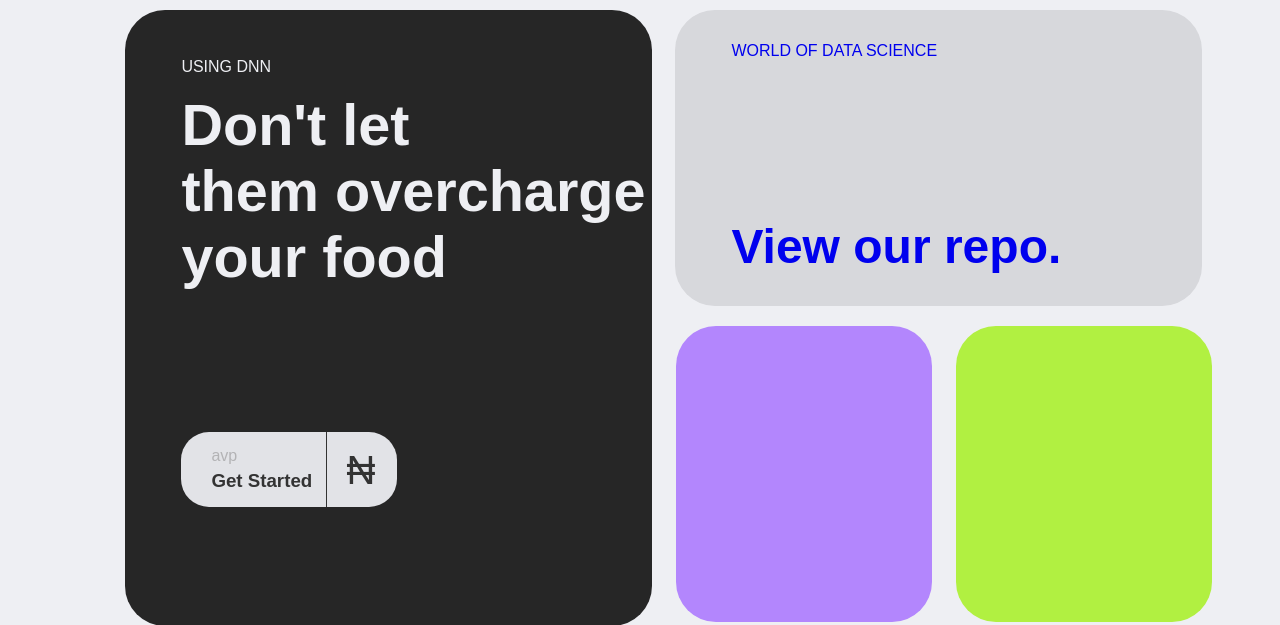
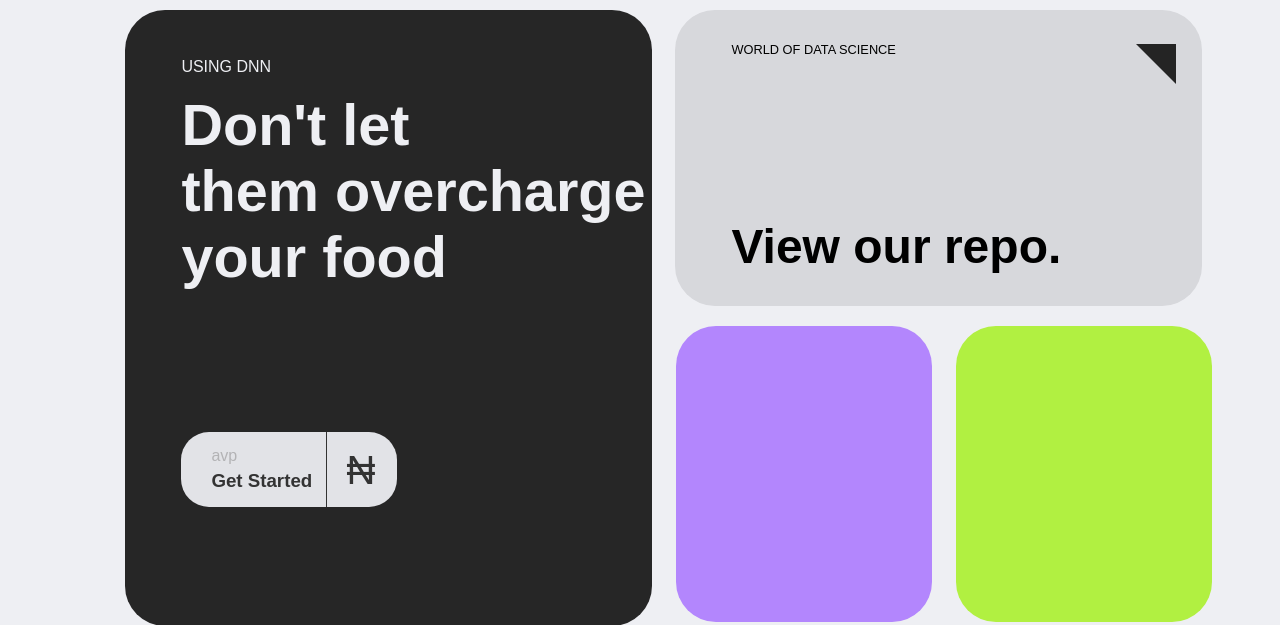
Before and after one commit to AMN-D/PRICEOPTIM, a Django app: page / in a window 1280 px wide. Shown: the part 105-730 px from the top of the page. Run offline with Django 4.2, Linux system fonts and the light colour scheme.

Commit message:
Updated style

```diff
--- a/price_optimisation/files/static/style.css
+++ b/price_optimisation/files/static/style.css
@@ -222,6 +222,7 @@ body {
 
 .content-container-right-top p {
     margin-top: 0;
+    font-size: 0.8rem;
 }
 
 .content-container-right-center,
@@ -244,3 +245,17 @@ body {
     right: 0;
     background-color: #b1f041;
 }
+
+.repo-button {
+    color: black;
+}
+
+.diagonal-arrow {
+    width: 0;
+    height: 0;
+    border-left: 40px solid transparent;
+    border-top: 40px solid #242424;
+    position: absolute;
+    bottom: 75%;
+    right: 5%;
+}
--- a/price_optimisation/files/templates/home.html
+++ b/price_optimisation/files/templates/home.html
@@ -15,11 +15,12 @@
             <span class="cash-symbol">&#x20A6;</span>
         </a>
     </div>
-    <a href="{% url 'actual_vs_predicted' %}">
+    <a class="repo-button" href="https://github.com/AMN-D" target="_blank">
         <div class="content-container-right-top">
             <p>WORLD OF DATA SCIENCE</p>
             <h1>View our repo.</h1>
-        </div>
+            <div class="diagonal-arrow"></div>
+    </div>
     </a>
     <div class="content-container-right-center"></div>
     <div class="content-container-right-right"></div>
```
